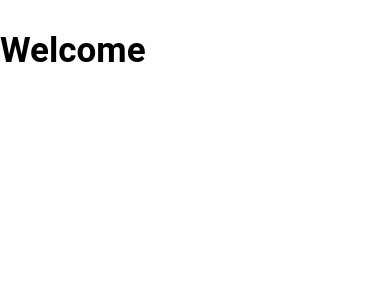
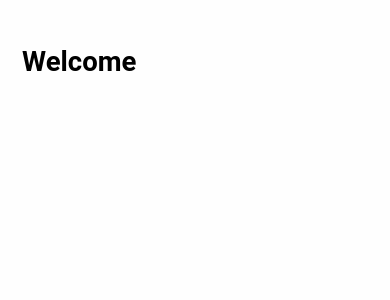
Before and after one commit to Lux-AI-Challenge/static-site, a React (Create React App) app: page / in a window 390 px wide. Shown: the top 300 px of the page. Built offline with nearby package versions, Linux system fonts and the light colour scheme.

Commit message:
more boilerplate

```diff
--- a/package.json
+++ b/package.json
@@ -4,6 +4,7 @@
   "private": true,
   "dependencies": {
     "@material-ui/core": "^4.11.2",
+    "@material-ui/styles": "^4.11.2",
     "@testing-library/jest-dom": "^5.11.9",
     "@testing-library/react": "^11.2.3",
     "@testing-library/user-event": "^12.6.0",
--- a/src/App.tsx
+++ b/src/App.tsx
@@ -1,7 +1,7 @@
 import React from 'react';
 import { BrowserRouter, Route, Switch } from 'react-router-dom';
-import './styles/base.css';
-import HomePage from './pages/Home';
+import 'styles/base.css';
+import HomePage from 'pages/Home';
 
 const App = () => {
   return (
--- a/src/pages/Home/index.tsx
+++ b/src/pages/Home/index.tsx
@@ -1,8 +1,12 @@
+import DefaultLayout from '../layouts/default';
+
 const HomePage = () => {
   return (
-    <div className="HomePage">
-      <h1>Welcome</h1>
-    </div>
+    <DefaultLayout>
+      <div className="HomePage">
+        <h1>Welcome</h1>
+      </div>
+    </DefaultLayout>
   );
 };
 export default HomePage;
--- /dev/null
+++ b/src/pages/layouts/default.css
@@ -0,0 +1,3 @@
+.DefaultLayout {
+  padding: 2rem;
+}
--- a/src/pages/layouts/default.tsx
+++ b/src/pages/layouts/default.tsx
@@ -1,7 +1,8 @@
+import './default.css';
 type LayoutProps = {
   children: JSX.Element;
 };
 const DefaultLayout = ({ children }: LayoutProps) => {
-  return <div className="DefaultLayout"></div>;
+  return <div className="DefaultLayout">{children}</div>;
 };
 export default DefaultLayout;
--- a/src/styles/base.css
+++ b/src/styles/base.css
@@ -71,3 +71,20 @@ code {
   font-family: source-code-pro, Menlo, Monaco, Consolas, 'Courier New',
     monospace;
 }
+
+@media only screen and (max-width: 1200px) {
+  html {
+    font-size: 14px;
+  }
+}
+@media only screen and (max-width: 992px) {
+  html {
+    font-size: 12px;
+  }
+}
+
+@media only screen and (max-width: 768px) {
+  html {
+    font-size: 11px;
+  }
+}
--- a/tsconfig.json
+++ b/tsconfig.json
@@ -6,6 +6,7 @@
       "dom.iterable",
       "esnext"
     ],
+    "baseUrl": "src",
     "allowJs": true,
     "skipLibCheck": true,
     "esModuleInterop": true,
```
